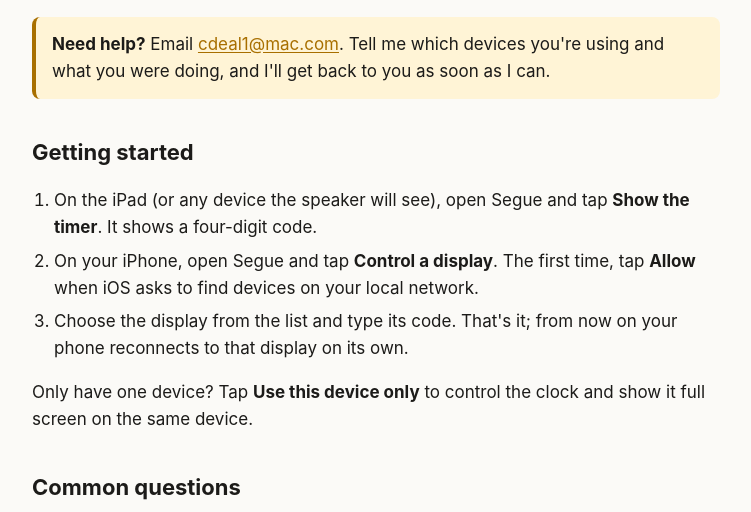
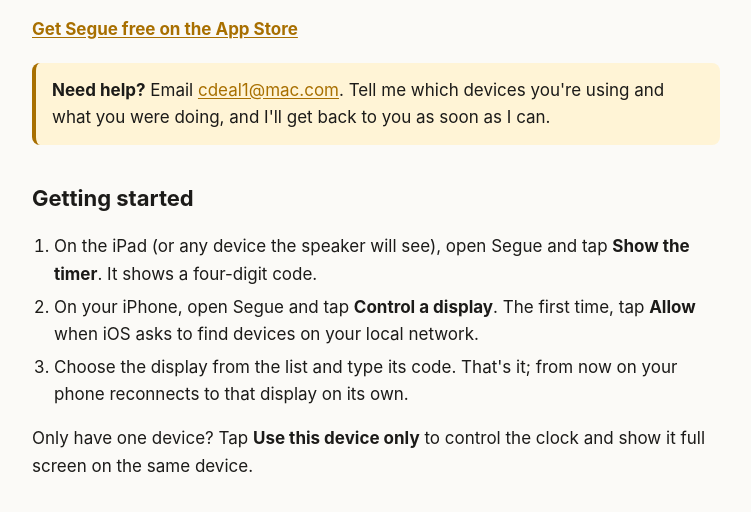
Before and after one commit to cldeal/segue-privacy, a plain HTML site: page support.html in a window 1280 px wide. Shown: the part 241-753 px from the top of the page, without its empty margins (264-1015 px from the left). Drawn offline with Linux system fonts and the light colour scheme.

Commit message:
Support page: App Store link
Co-Authored-By: Claude Opus 5.5 <noreply@anthropic.com>

```diff
--- a/support.html
+++ b/support.html
@@ -16,6 +16,7 @@
 <main>
   <h1>Segue Support</h1>
   <p class="lead">Segue is a stage and countdown timer. Stand an iPad where the speaker can see it, and run the clock from your iPhone anywhere in the room.</p>
+  <p><a href="https://apps.apple.com/us/app/segue-stage-timer/id6818329363"><strong>Get Segue free on the App Store</strong></a></p>
 
   <div class="contact">
     <strong>Need help?</strong> Email <a class="email" href="mailto:cdeal1@mac.com">cdeal1@mac.com</a>. Tell me which devices you're using and what you were doing, and I'll get back to you as soon as I can.
```
